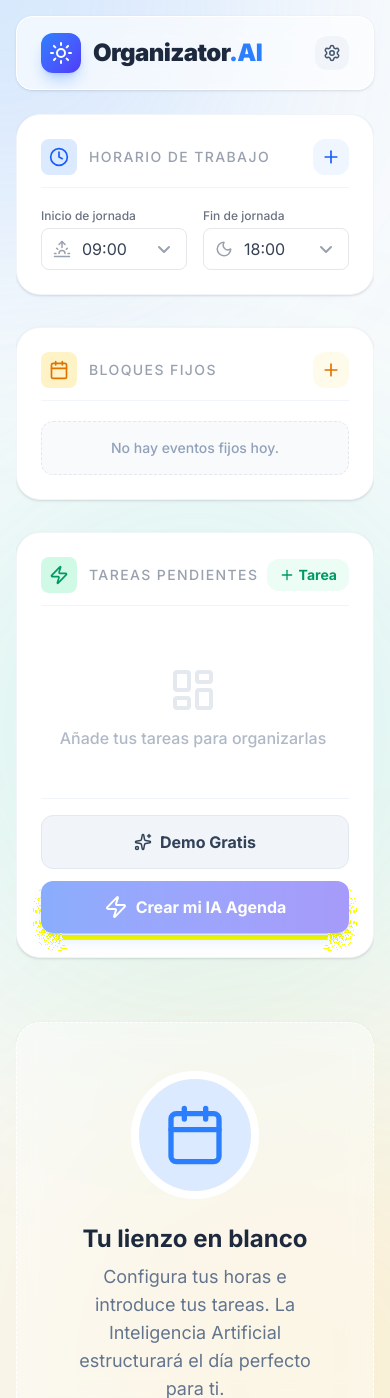
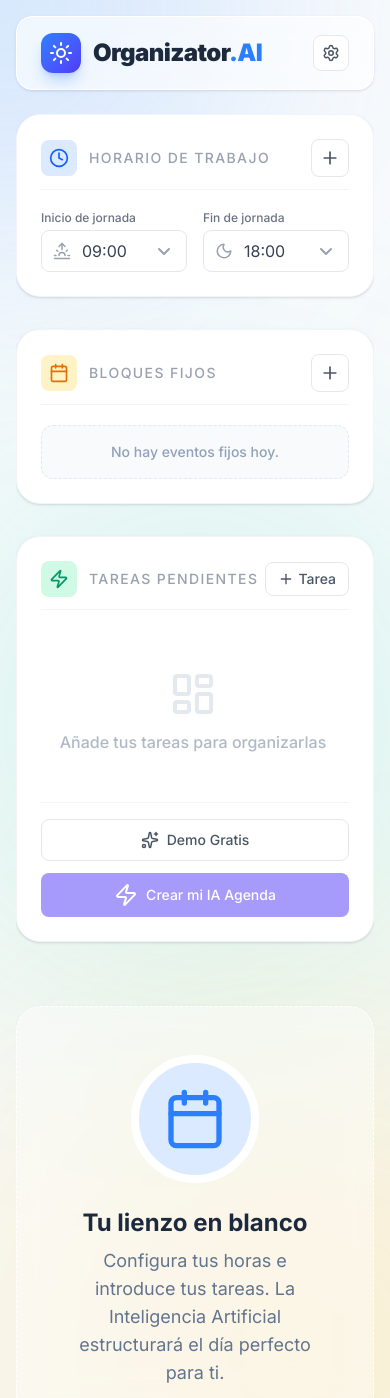
Before and after one commit to samuelmeleroWEB/organizator-web, a Next.js app: page / in a window 390 px wide. Shown: the top 1398 px of the page. Built offline with nearby package versions, Linux system fonts and the light colour scheme.

Commit message:
style: standardize all buttons to minimal indigo/white design system

```diff
--- a/src/components/FixedBlocksConfig.tsx
+++ b/src/components/FixedBlocksConfig.tsx
@@ -22,7 +22,7 @@
         </div>
         <button
           onClick={() => setBlocks([...blocks, { id: Math.random().toString(), name: '', startTime: '12:00', endTime: '13:00' }])}
-          className="bg-amber-50 text-amber-600 hover:bg-amber-100 p-2 rounded-xl transition-colors"
+          className="border border-gray-200 hover:border-gray-400 bg-white text-gray-600 rounded-lg p-2 transition-colors duration-150"
           title="Añadir bloqueo"
         >
           <Plus size={20} />
--- a/src/components/Header.tsx
+++ b/src/components/Header.tsx
@@ -16,7 +16,7 @@
       </div>
       <button
         onClick={() => setShowSettings(!showSettings)}
-        className="p-2 lg:px-4 lg:py-2 rounded-xl bg-slate-100 hover:bg-slate-200 text-slate-600 font-medium transition-colors flex items-center gap-2"
+        className="border border-gray-200 hover:border-gray-400 bg-white text-gray-600 rounded-lg p-2 lg:px-4 lg:py-2 text-sm font-medium transition-colors duration-150 flex items-center gap-2"
       >
         <Settings size={18} />
         <span className="hidden lg:inline">Ajustes API</span>
--- a/src/components/SettingsModal.tsx
+++ b/src/components/SettingsModal.tsx
@@ -65,7 +65,7 @@
                </div>
                <button
                  onClick={saveConfig}
-                 className="w-full bg-slate-800 hover:bg-slate-900 text-white font-medium py-2.5 rounded-xl transition-colors mt-2"
+                 className="w-full bg-indigo-600 hover:bg-indigo-700 text-white rounded-lg px-5 py-2.5 text-sm font-medium transition-colors duration-150 mt-2"
                >
                  Guardar Cambios
                </button>
--- a/src/components/TasksConfig.tsx
+++ b/src/components/TasksConfig.tsx
@@ -25,7 +25,7 @@
         </div>
         <button
           onClick={() => setTasks([...tasks, { id: Math.random().toString(), name: '', durationMinutes: 60, priority: 'media' }])}
-          className="bg-emerald-50 text-emerald-600 hover:bg-emerald-100 px-3 py-1.5 rounded-xl text-sm font-bold flex gap-1 items-center transition-colors"
+          className="border border-gray-200 hover:border-gray-400 bg-white text-gray-600 rounded-lg px-3 py-1.5 text-sm font-medium flex gap-1 items-center transition-colors duration-150"
         >
           <Plus size={16} /> Tarea
         </button>
@@ -121,7 +121,7 @@
          <button
           onClick={generateDemoPlan}
           disabled={loading}
-          className="w-full sm:w-1/3 bg-slate-100 hover:bg-slate-200 text-slate-700 font-bold py-3.5 rounded-xl transition transform hover:scale-[1.02] disabled:opacity-50 disabled:scale-100 flex items-center justify-center gap-2 border border-slate-200"
+          className="w-full sm:w-1/3 border border-gray-200 hover:border-gray-400 bg-white text-gray-600 rounded-lg py-2.5 text-sm font-medium transition-colors duration-150 disabled:opacity-50 flex items-center justify-center gap-2"
          >
           <Sparkles size={18} />
           Demo Gratis
@@ -131,7 +131,7 @@
           whileTap={{ scale: 0.97 }}
           onClick={generatePlan}
           disabled={loading || tasks.length === 0}
-          className="flex-1 bg-gradient-to-r from-blue-600 to-indigo-600 hover:from-blue-700 hover:to-indigo-700 shadow-lg shadow-blue-500/30 text-white font-bold py-3.5 rounded-xl transition-colors disabled:opacity-50 flex items-center justify-center gap-2"
+          className="flex-1 bg-indigo-600 hover:bg-indigo-700 text-white rounded-lg px-5 py-2.5 text-sm font-medium transition-colors duration-150 disabled:opacity-50 flex items-center justify-center gap-2"
          >
           {loading ? <Loader2 className="animate-spin" /> : <Zap />}
           {loading ? 'Generando...' : 'Crear mi IA Agenda'}
--- a/src/components/TimeWindowsConfig.tsx
+++ b/src/components/TimeWindowsConfig.tsx
@@ -22,7 +22,7 @@
         </div>
         <button
           onClick={() => setWindows([...windows, { id: Math.random().toString(), startTime: '16:00', endTime: '19:00' }])}
-          className="bg-blue-50 text-blue-600 hover:bg-blue-100 p-2 rounded-xl transition-colors"
+          className="border border-gray-200 hover:border-gray-400 bg-white text-gray-600 rounded-lg p-2 transition-colors duration-150"
           title="Añadir turno"
         >
           <Plus size={20} />
```
